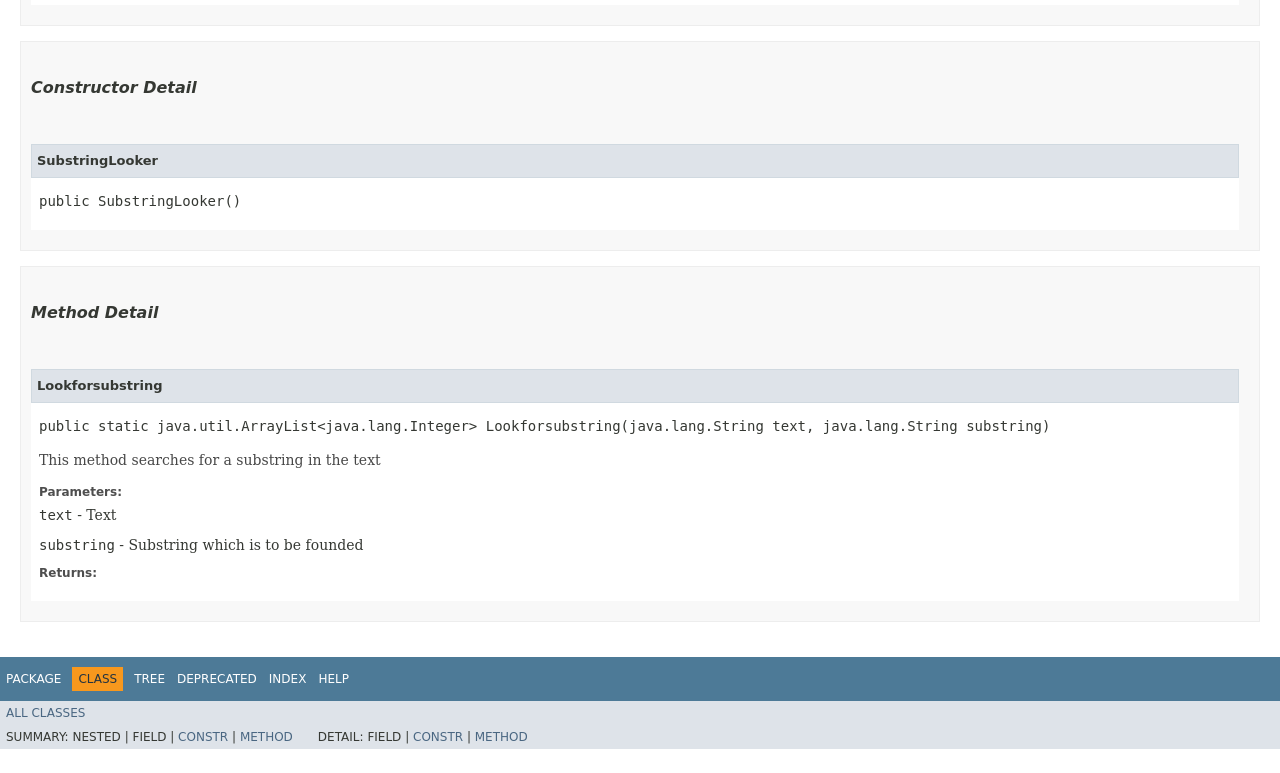
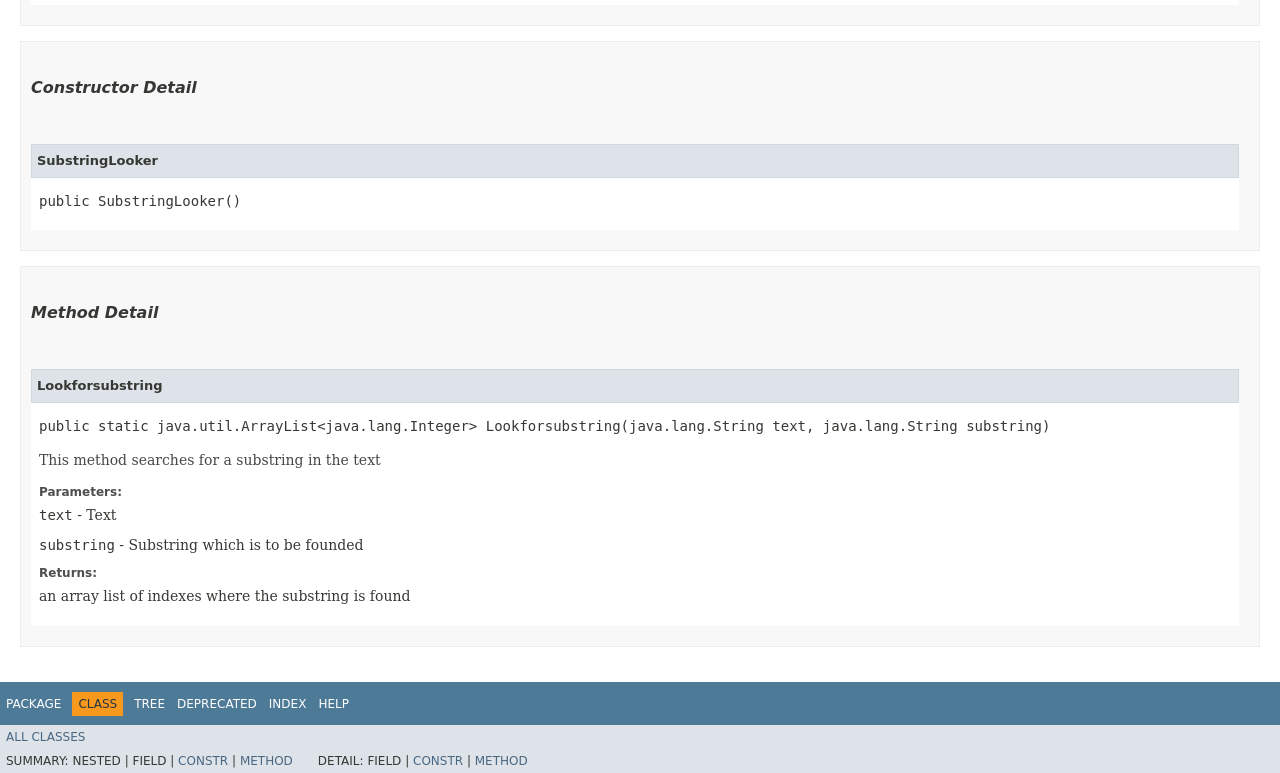
Before and after one commit to Aenyeweddientwink/OOP, a plain HTML site: page Task-1.3.1/io/github/aenyeweddientwink/SubstringLooker.html in a window 1280 px wide. Shown: the part 807-1580 px from the top of the page. Before the commit the page ends 1556 px from the top, so only its background shows below. Drawn offline with Linux system fonts and the light colour scheme; no server answers; a script that the page names is missing; a web font is replaced by a local one.

Commit message:
Deploying to gh-pages from @ Aenyeweddientwink/OOP@a2c2fc3464b0a0715bc93c55b9d5370aca7a8ce5 🚀

```diff
--- a/Task-1.3.1/io/github/aenyeweddientwink/SubstringLooker.html
+++ b/Task-1.3.1/io/github/aenyeweddientwink/SubstringLooker.html
@@ -239,6 +239,7 @@ extends java.lang.Object</pre>
 <dd><code>text</code> - Text</dd>
 <dd><code>substring</code> - Substring which is to be founded</dd>
 <dt><span class="returnLabel">Returns:</span></dt>
+<dd>an array list of indexes where the substring is found</dd>
 </dl>
 </li>
 </ul>
```
Also changed, not shown: 3 other files.
